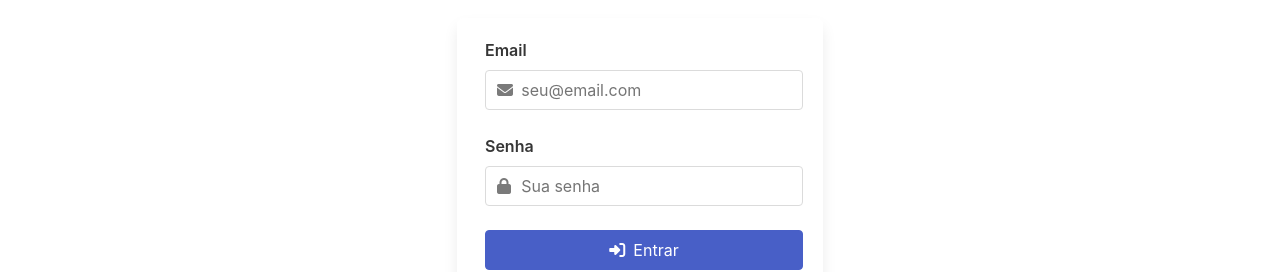
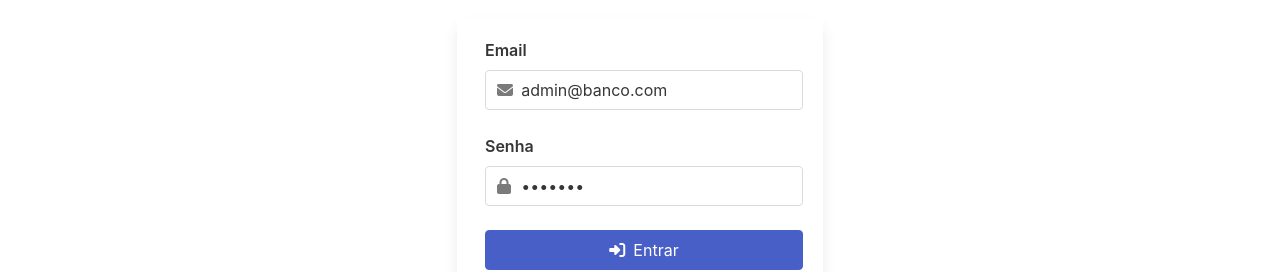
Before and after one commit to carlospontocom/app-agenda, a Vue app in the folder agenda-bancaria/: page /entrar in a window 1280 px wide. Shown: the part 165-437 px from the top of the page. Built offline with nearby package versions, Linux system fonts and the light colour scheme; no server answers.

Commit message:
feat: prefill login with admin@banco.com test credentials

```diff
--- a/agenda-bancaria/src/views/Login.vue
+++ b/agenda-bancaria/src/views/Login.vue
@@ -5,8 +5,8 @@ import { useAuthStore } from '../stores/auth'
 
 const auth = useAuthStore()
 const router = useRouter()
-const email = ref('')
-const senha = ref('')
+const email = ref('admin@banco.com')
+const senha = ref('@123123')
 const error = ref('')
 const loading = ref(false)
 
```
